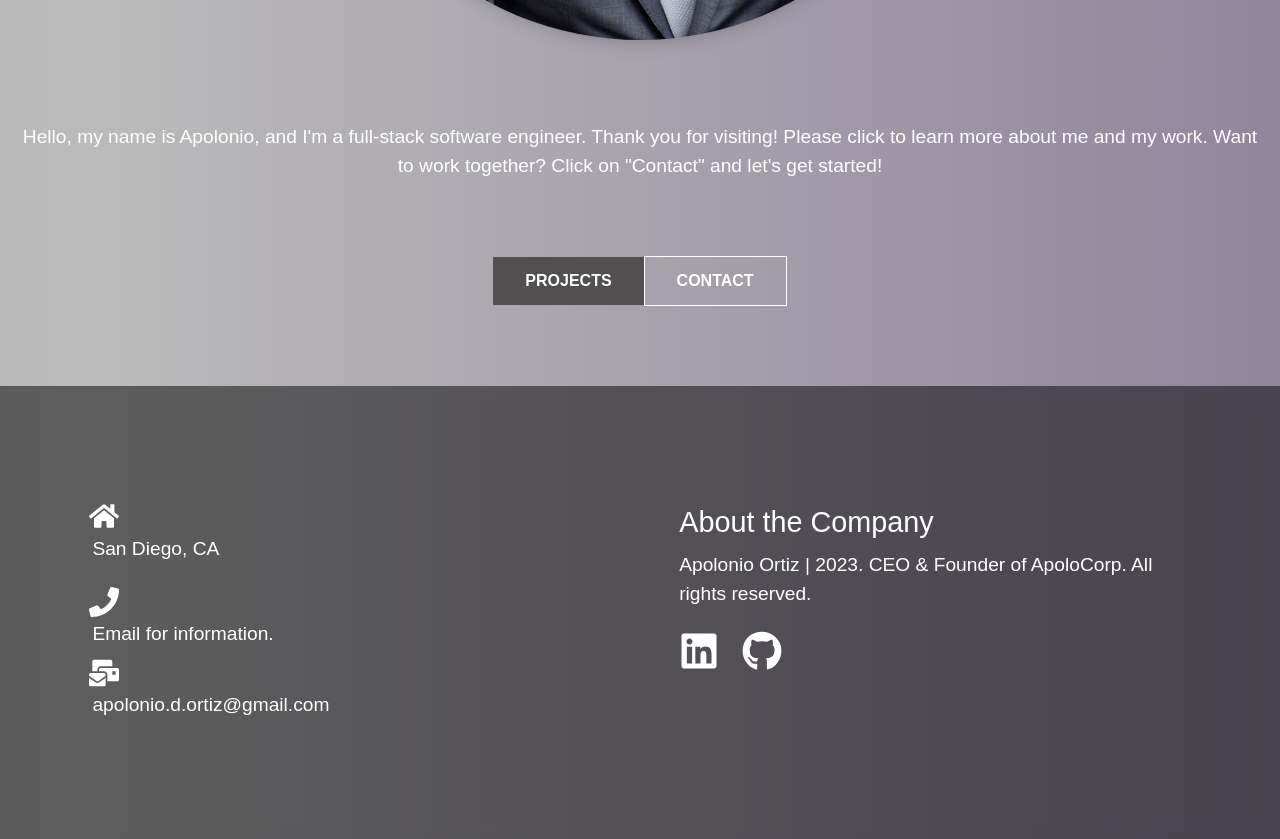
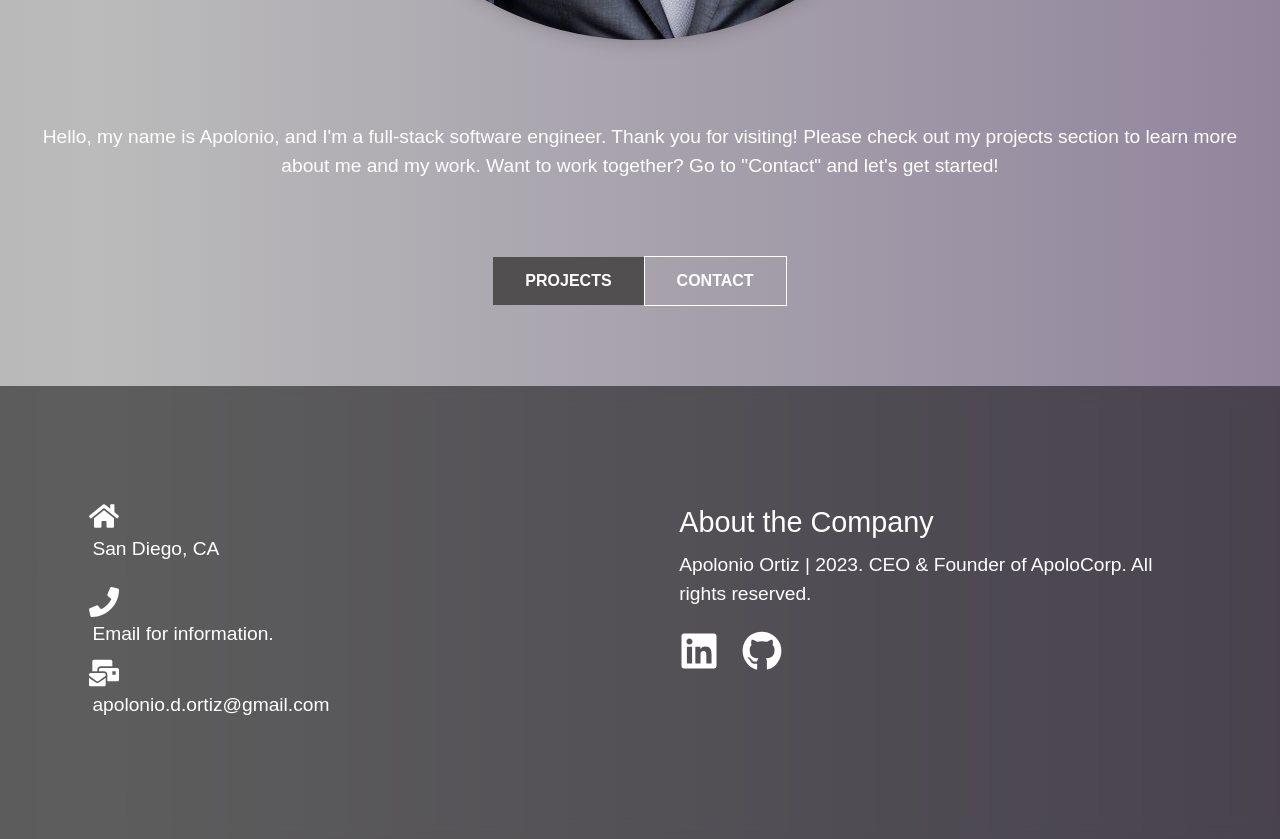
Before and after one commit to SunGodApollo/portfolio-project, a React (Create React App) app: page / in a window 1280 px wide. Shown: the part 1220-2059 px from the top of the page. Built offline with nearby package versions, Linux system fonts and the light colour scheme.

Commit message:
more more

```diff
--- a/src/pages/Home.js
+++ b/src/pages/Home.js
@@ -24,7 +24,7 @@ const Home = () => {
 
             <div className="container mx-auto px-4 text-center p-10">
                 <p>
-                    Hello, my name is Apolonio, and I'm a full-stack software engineer. Thank you for visiting! Please click to learn more about me and my work. Want to work together? Click on "Contact" and let's get started!
+                    Hello, my name is Apolonio, and I'm a full-stack software engineer. Thank you for visiting! Please check out my projects section to learn more about me and my work. Want to work together? Go to "Contact" and let's get started!
                 </p>
             </div>
             <div className="flex items-center justify-center pb-20">
```
